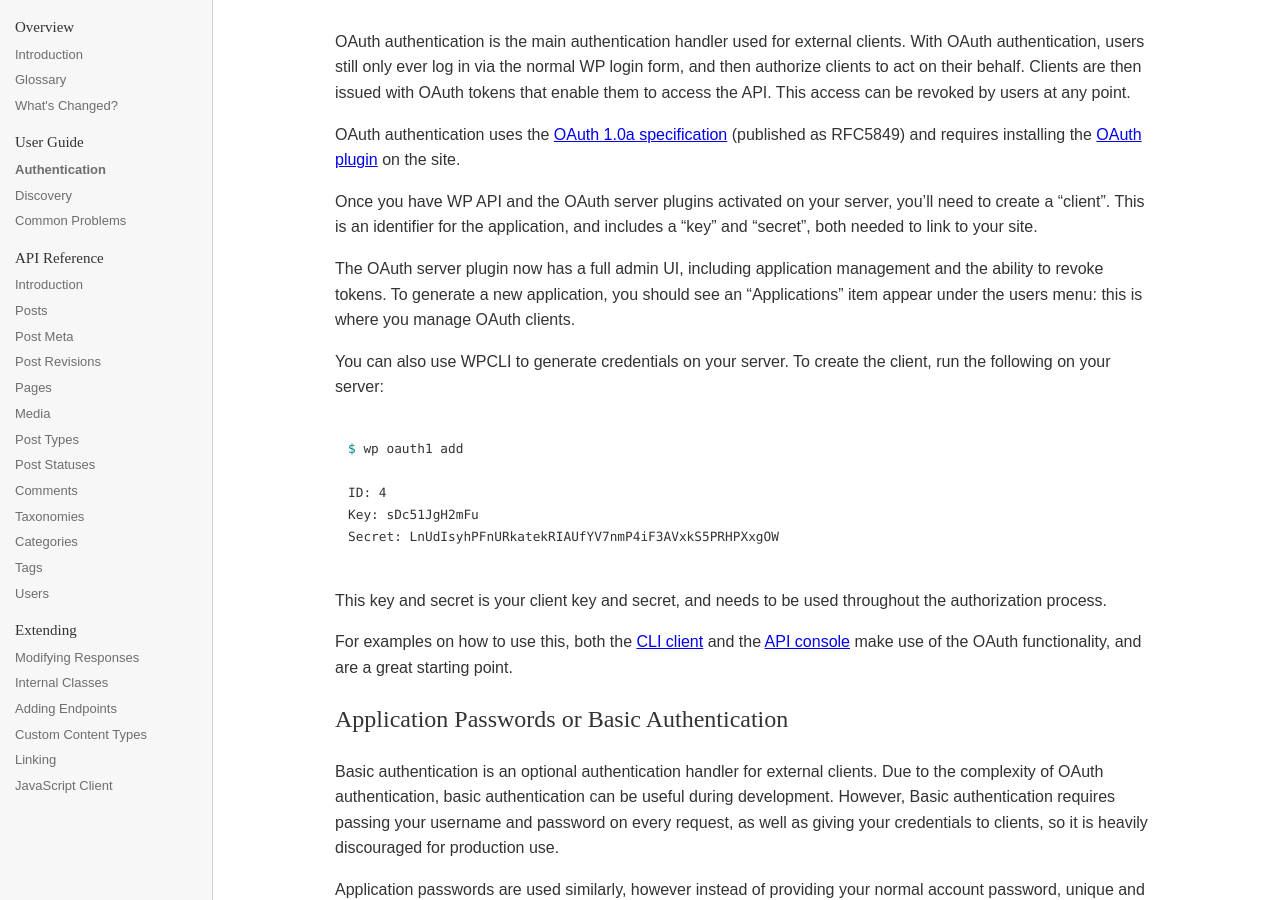
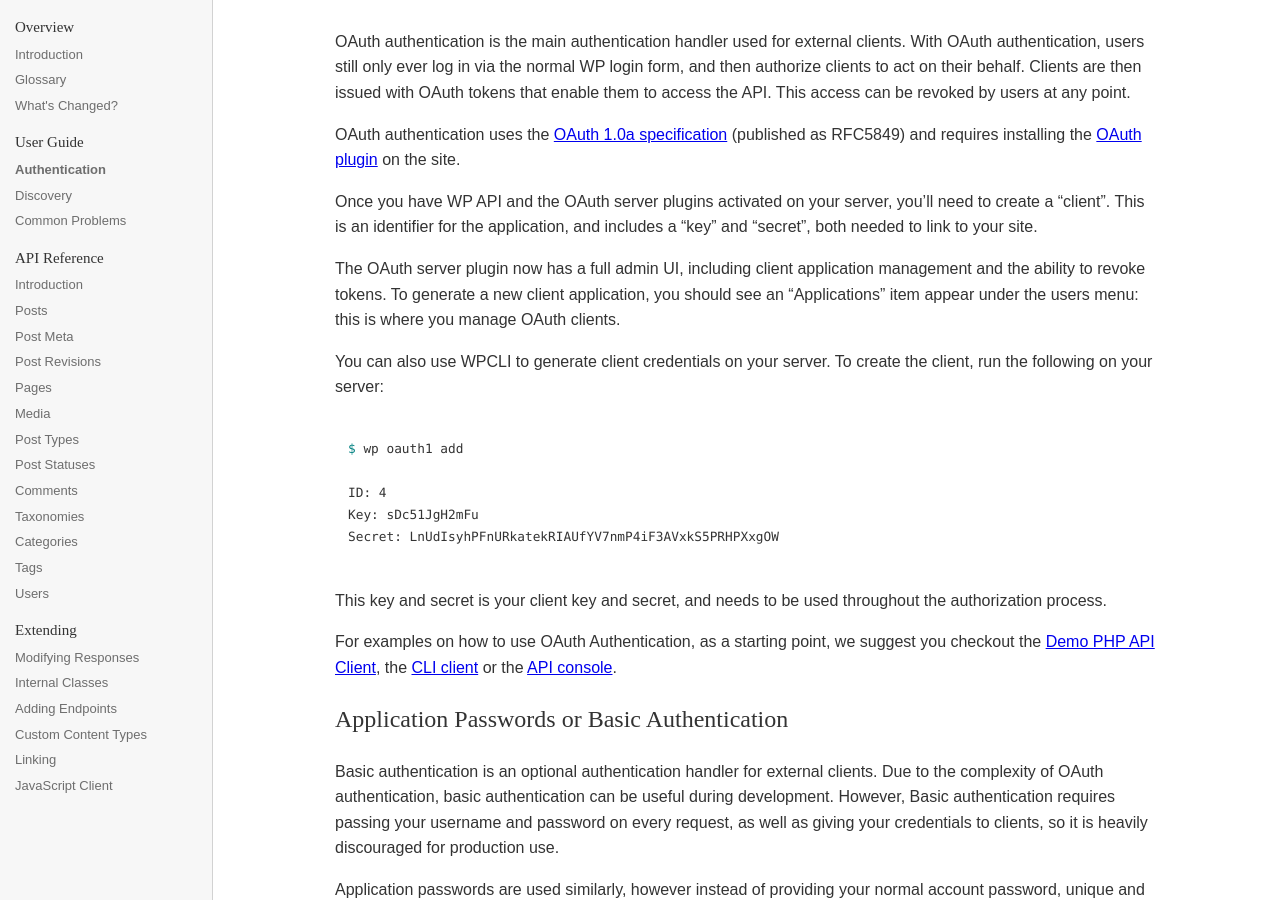
Before and after one commit to WP-API/docs-v2, a Jekyll site: the page built from guide/authentication/index.md, in a window 1280 px wide and 900 px high, scrolled down 1677 px. Built offline with Jekyll 4.4.1, drawn with Linux system fonts in a browser that asks for light colours; Markdown is read by kramdown in place of the engine named in the settings.

Commit message:
Add Demo AP Client to examples

````diff
--- a/guide/authentication/index.md
+++ b/guide/authentication/index.md
@@ -95,12 +95,13 @@ Once you have WP API and the OAuth server plugins activated on your server,
 you'll need to create a "client". This is an identifier for the application,
 and includes a "key" and "secret", both needed to link to your site.
 
-The OAuth server plugin now has a full admin UI, including application management
-and the ability to revoke tokens. To generate a new application, you should see
-an "Applications" item appear under the users menu: this is where you manage OAuth clients.
+The OAuth server plugin now has a full admin UI, including client application
+management and the ability to revoke tokens. To generate a new client
+application, you should see an "Applications" item appear under the users menu:
+this is where you manage OAuth clients.
 
-You can also use WPCLI to generate credentials on your server. To create the client,
-run the following on your server:
+You can also use WPCLI to generate client credentials on your server. To create
+the client, run the following on your server:
 
 ```bash
 $ wp oauth1 add
@@ -113,12 +114,13 @@ Secret: LnUdIsyhPFnURkatekRIAUfYV7nmP4iF3AVxkS5PRHPXxgOW
 This key and secret is your client key and secret, and needs to be used
 throughout the authorization process.
 
-For examples on how to use this, both the [CLI client][client-cli] and the
-[API console][api-console] make use of the OAuth functionality, and are a great
-starting point.
+For examples on how to use OAuth Authentication, as a starting point, we suggest
+you checkout the [Demo PHP API Client][demo-api-client], the [CLI client][client-cli] or
+the [API console][api-console].
 
 [oauth]: http://tools.ietf.org/html/rfc5849
 [oauth-plugin]: https://github.com/WP-API/OAuth1
+[demo-api-client]: https://github.com/WP-API/example-client
 [client-cli]: https://github.com/WP-API/client-cli
 [api-console]: https://github.com/WP-API/api-console
 
````
